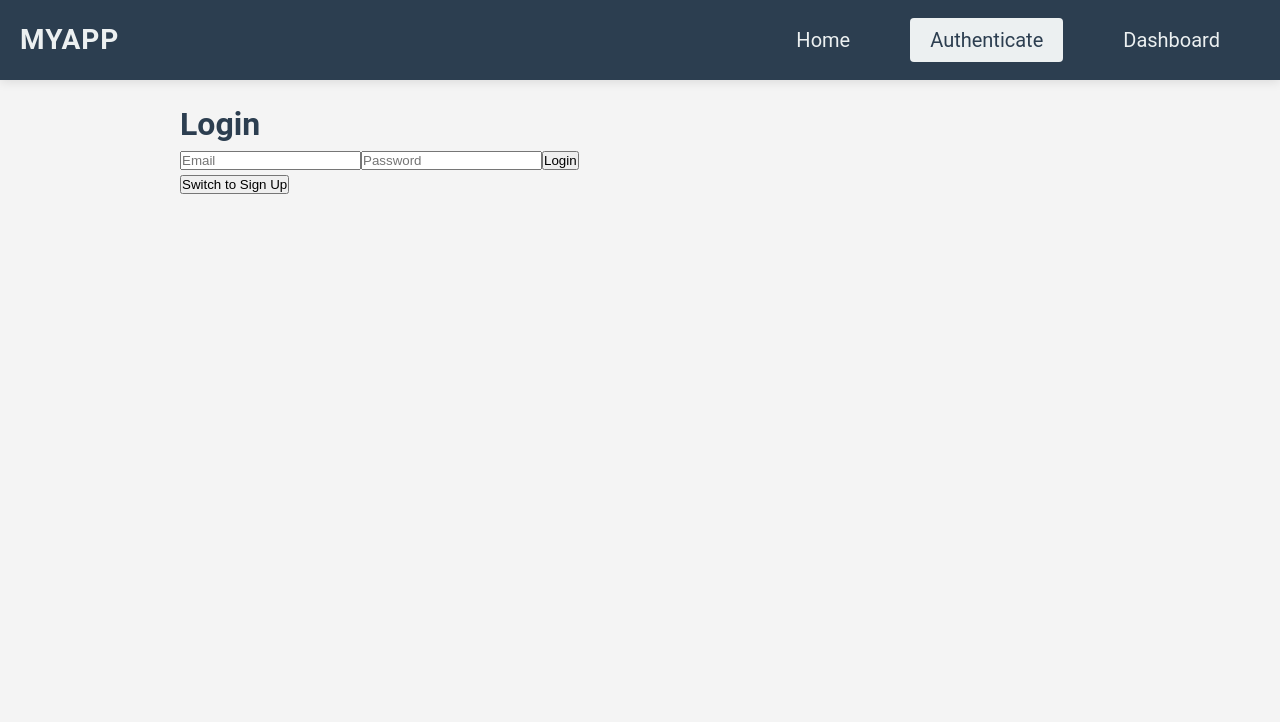
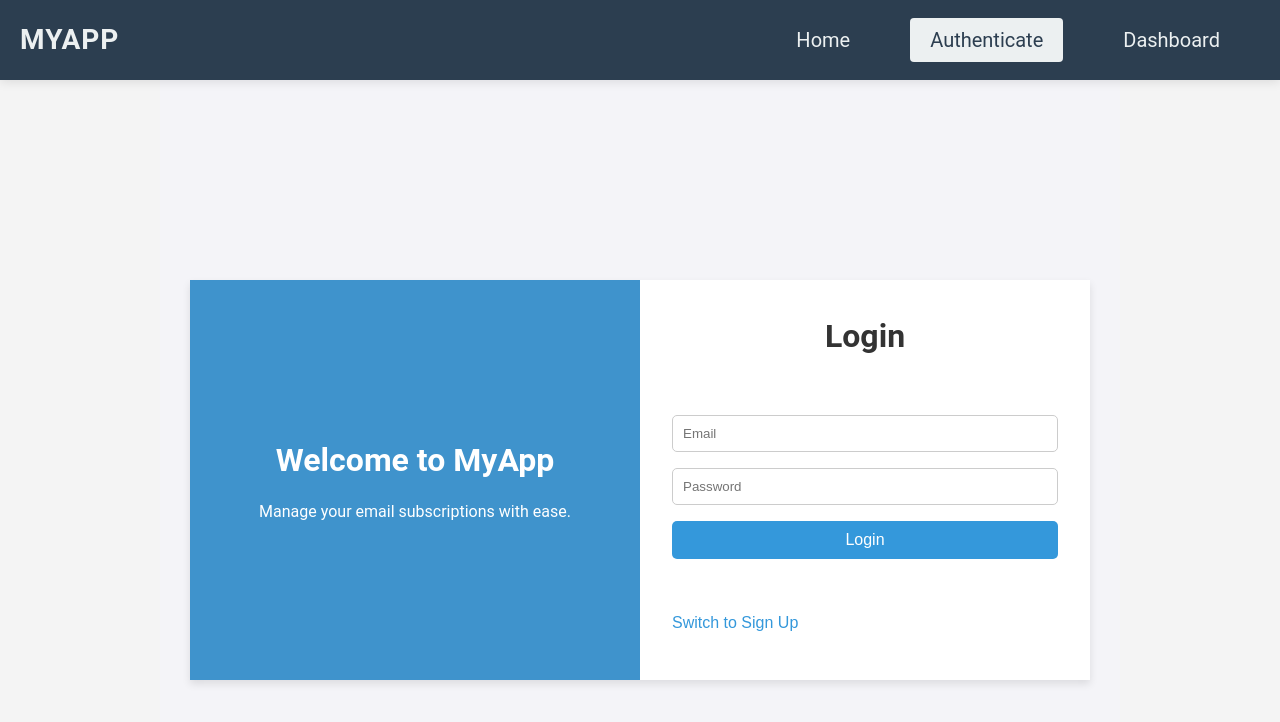
Before and after one commit to MatteoGuidii/email-subscriptions-managment, a React (Create React App) app in the folder frontend/: page /auth in a window 1280 px wide. Shown: the top 722 px of the page. Built offline with nearby package versions, Linux system fonts and the light colour scheme.

Commit message:
Adjusted Auth.js and created Auth.css

```diff
--- /dev/null
+++ b/frontend/src/pages/Auth.css
@@ -0,0 +1,128 @@
+.container {
+    display: flex;
+    justify-content: center;
+    align-items: center;
+    min-height: 100vh;
+    background-color: #f4f4f8;
+    font-family: 'Roboto', sans-serif;
+  }
+
+  .auth-container {
+    display: flex;
+    width: 100%;
+    max-width: 900px;
+    box-shadow: 0 4px 8px rgba(0, 0, 0, 0.1);
+    overflow: hidden;
+  }
+
+  .info-panel {
+    background-color: #3f93cc;
+    color: #fff;
+    padding: 2rem;
+    width: 50%;
+    display: flex;
+    justify-content: center;
+    align-items: center;
+    flex-direction: column;
+  }
+
+  .info-panel h1 {
+    font-size: 2rem;
+    margin-bottom: 1rem;
+  }
+
+  .info-panel p {
+    text-align: center;
+  }
+
+  .auth-card {
+    background: #fff;
+    width: 50%;
+    padding: 2rem;
+    height: 400px;
+    display: flex;
+    flex-direction: column;
+    justify-content: space-between;
+  }
+
+
+  .auth-card h1 {
+    font-size: 2rem;
+    text-align: center;
+    color: #333;
+    margin-bottom: 2rem;
+  }
+
+  input {
+    width: 100%;
+    padding: 10px;
+    box-sizing: border-box;
+    margin-bottom: 1rem;
+    border: 1px solid #ccc;
+    border-radius: 5px;
+  }
+
+  button {
+    width: 100%;
+    padding: 10px;
+    background-color: #3498db;
+    color: white;
+    border: none;
+    border-radius: 5px;
+    cursor: pointer;
+    font-size: 1rem;
+    margin-bottom: 1rem;
+    transition: background-color 0.3s, color 0.3s;
+  }
+
+  button:hover {
+    background-color: #2980b9;
+    color: #fff;
+  }
+
+  .toggle-btn {
+    background: none;
+    border: none;
+    color: #3498db;
+    padding: 0;
+    font-size: 1rem;
+    cursor: pointer;
+    text-align: left;
+    margin-top: 1rem;
+    transition: color 0.3s, background-color 0.3s, border-color 0.3s;
+    text-decoration: none;
+  }
+
+  .toggle-btn:hover {
+    background: transparent; /* Set background to transparent */
+    border: none; /* Ensure border is none */
+    color: #2980b9;
+    text-decoration: underline;
+  }
+
+
+
+  @media (max-width: 768px) {
+    .auth-container {
+        flex-direction: column;
+        width: 90%; /* Adjust to control the container's width */
+        max-width: 500px; /* Optional: set a max width */
+      }
+
+    .info-panel,
+    .auth-card {
+      width: 100%;
+    }
+
+    .info-panel {
+      padding: 1rem;
+    }
+
+    .auth-card {
+      padding: 1rem;
+    }
+
+    input, button {
+        padding: 8px;
+      }
+  }
--- a/frontend/src/pages/Auth.js
+++ b/frontend/src/pages/Auth.js
@@ -1,4 +1,6 @@
 import React, { useState } from 'react';
+
+import './Auth.css';
 
 const Auth = () => {
   const [isLogin, setIsLogin] = useState(true);
@@ -9,16 +11,24 @@ const Auth = () => {
 
   return (
     <div className="container">
+      <div className="auth-container">
+        <div className="info-panel">
+          <h1>Welcome to MyApp</h1>
+          <p>Manage your email subscriptions with ease.</p>
+        </div>
+        <div className="auth-card">
           <h1>{isLogin ? 'Login' : 'Sign Up'}</h1>
           <form>
             <input type="email" placeholder="Email" required />
             <input type="password" placeholder="Password" required />
-        { !isLogin && <input type="password" placeholder="Confirm Password" required /> }
+            {!isLogin && <input type="password" placeholder="Confirm Password" required />}
             <button type="submit">{isLogin ? 'Login' : 'Sign Up'}</button>
           </form>
-      <button onClick={switchAuthModeHandler}>
+          <button className="toggle-btn" onClick={switchAuthModeHandler}>
             Switch to {isLogin ? 'Sign Up' : 'Login'}
           </button>
+        </div>
+      </div>
     </div>
   );
 };
```
Lines whose indentation alone changed are shown as unchanged.
